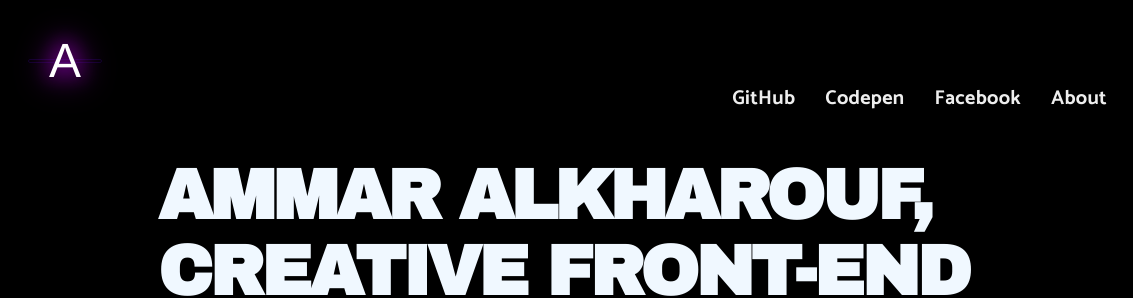
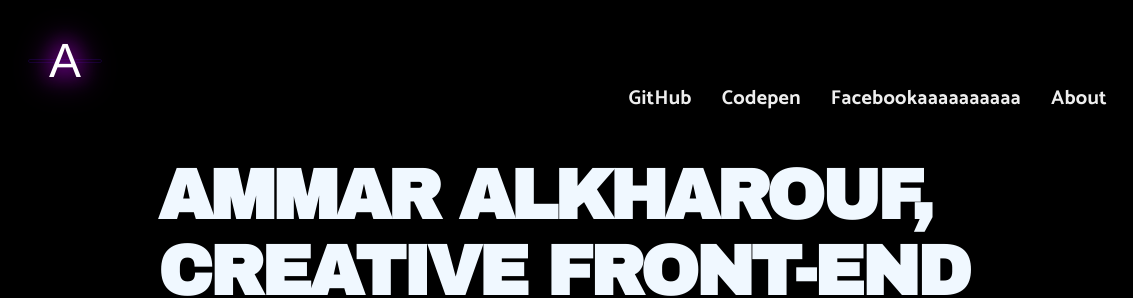
Before and after one commit to Ammaralkharouf/Ammaralkharouf.de, a plain HTML site: page index.html in a window 1280 px wide. Shown: the top 298 px of the page, 0-1133 px from the left. Drawn offline with nearby package versions, Linux system fonts and the light colour scheme; a web font is replaced by a local one.

Commit message:
ssssssssssss

```diff
--- a/index.html
+++ b/index.html
@@ -52,7 +52,7 @@
             <ul>
                 <li class="igh"><a class="gh" href="https://github.com/Ammaralkharouf">GitHub</a></li>
                 <li class="ic"><a href="https://codepen.io/Amar1994/">Codepen</a></li>
-                <li class="if"><a href="https://www.facebook.com/ammar.alkharouf">Facebook</a></li>
+                <li class="if"><a href="https://www.facebook.com/ammar.alkharouf">Facebookaaaaaaaaaa</a></li>
                 <li class="ia"><a href="My%20webaite2/index.html">About</a></li>
                 <li class="ig"><a href="#" class="openBtn" onclick="openNav()"><img src="icons8-phone-filled-96.png"alt=""></a></li>
                 <li class="im"><a href="#" class="openBtn" onclick="openVan()"><img src="icons8-gmail-96.png"alt=""></a></li>
```
